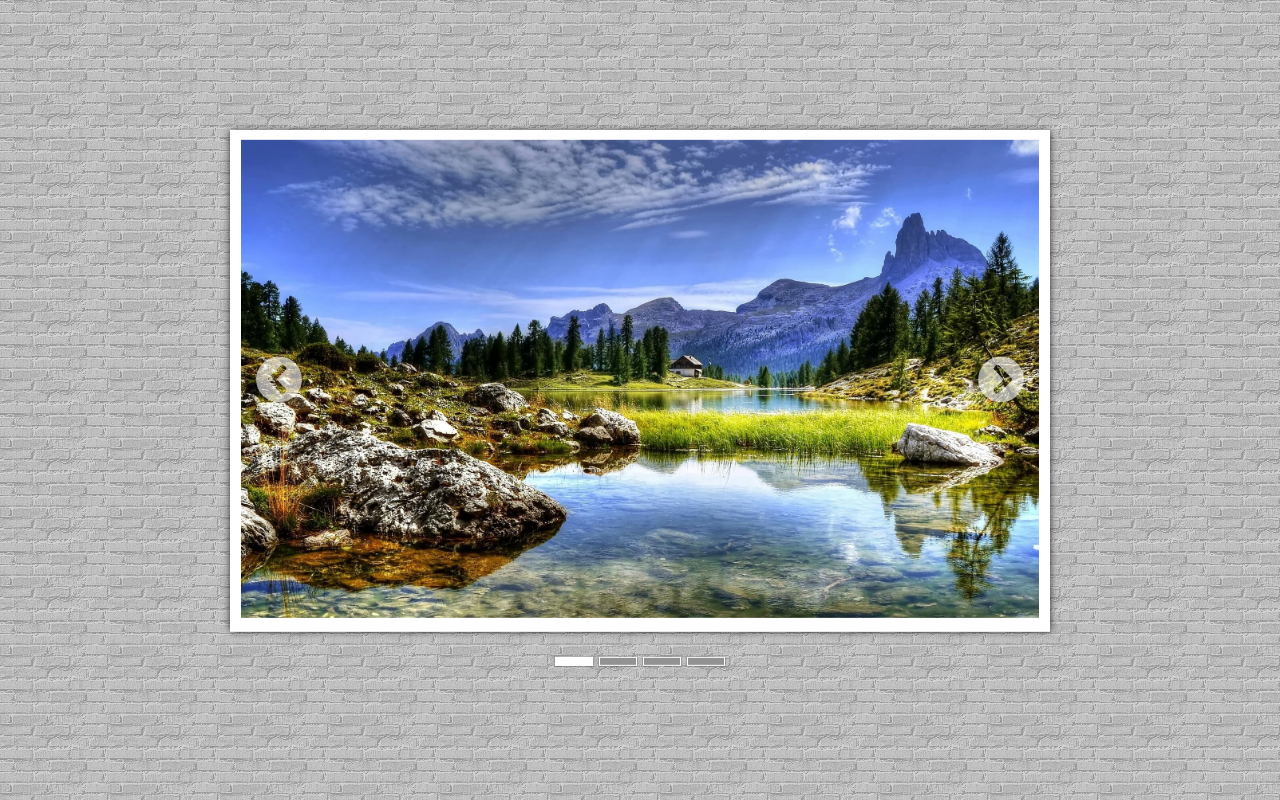
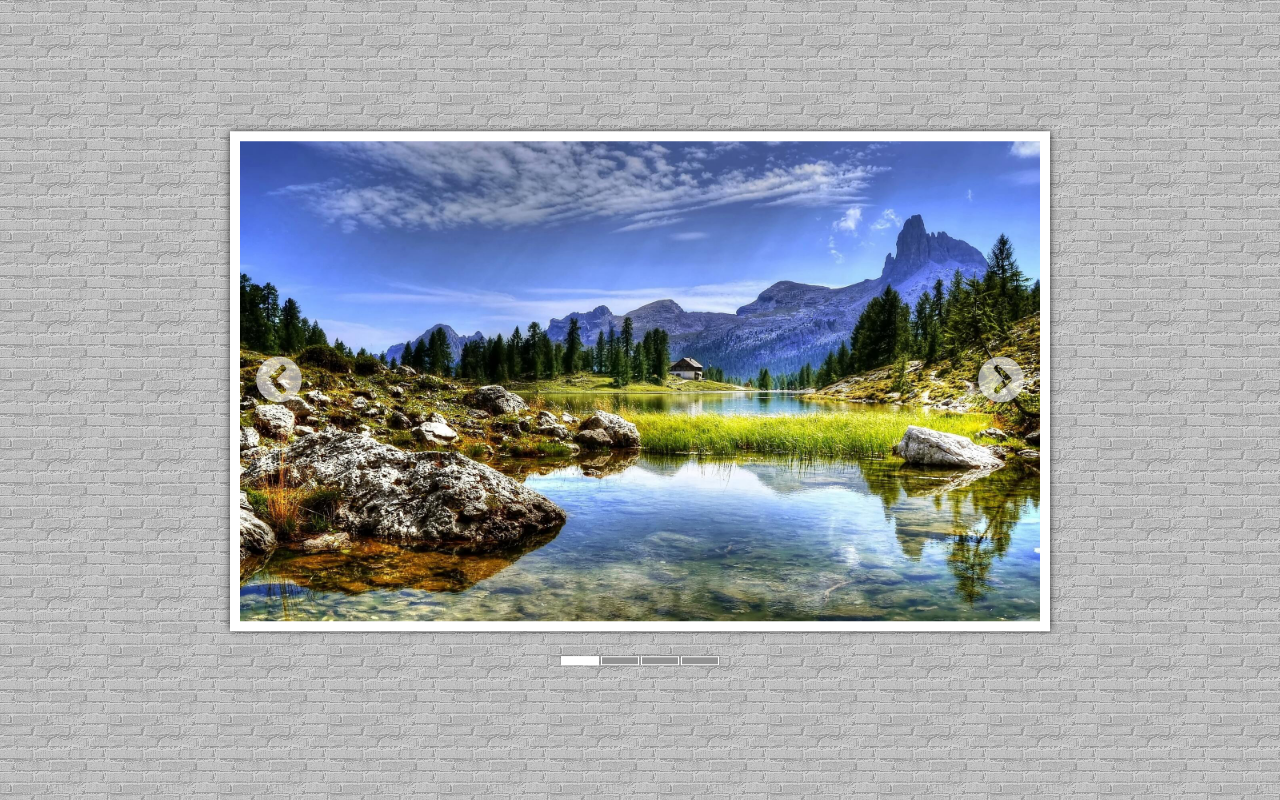
Before and after one commit to endritmorina94/vue-slider, a plain HTML site: page index.html in a window 1280 px wide. Drawn offline with nearby package versions, Linux system fonts and the light colour scheme.

Commit message:
finito pulsanti

```diff
--- a/css/style.css
+++ b/css/style.css
@@ -6,6 +6,7 @@
 
 img {
     width: 100%;
+    display: block;
 }
 
 body{
@@ -25,7 +26,7 @@ body{
 .slider {
     box-shadow: 0 0 7px rgba(0, 0, 0, 0.8);
     position: relative;
-    padding: 10px 11px;
+    padding: 10px;
     margin: 0 auto;
     width: 80%;
     background-color: #ffffff;
--- a/index.html
+++ b/index.html
@@ -12,9 +12,9 @@
 
 <body>
 
-    <div  class="container">
+    <div id="root" class="container">
 
-        <div id="root" class="slider">
+        <div class="slider">
 
 
 
@@ -24,11 +24,11 @@
 
             <div class="slider-direction">
 
-                <div @click="imgDirection = '+'; nextPrev()" class="arrow left">
+                <div @click="imgDirection = '-'; nextPrev()" class="arrow left">
                     <i class="fas fa-chevron-circle-left"></i>
                 </div>
 
-                <div @click="imgDirection = '-'; nextPrev()" class="arrow right">
+                <div @click="imgDirection = '+'; nextPrev()" class="arrow right">
                     <i class="fas fa-chevron-circle-right"></i>
                 </div>
             </div>
@@ -36,10 +36,7 @@
         </div>
 
         <div class="slider-buttons">
-            <div class="btn active-btn"></div>
-            <div class="btn"></div>
-            <div class="btn"></div>
-            <div class="btn"></div>
+            <div v-for="(item, index) in imgLinks" class="btn" :class="(index == currentImg)? 'active-btn' : ''" @click="currentImg = index"></div>
         </div>
     </div>
 
```
